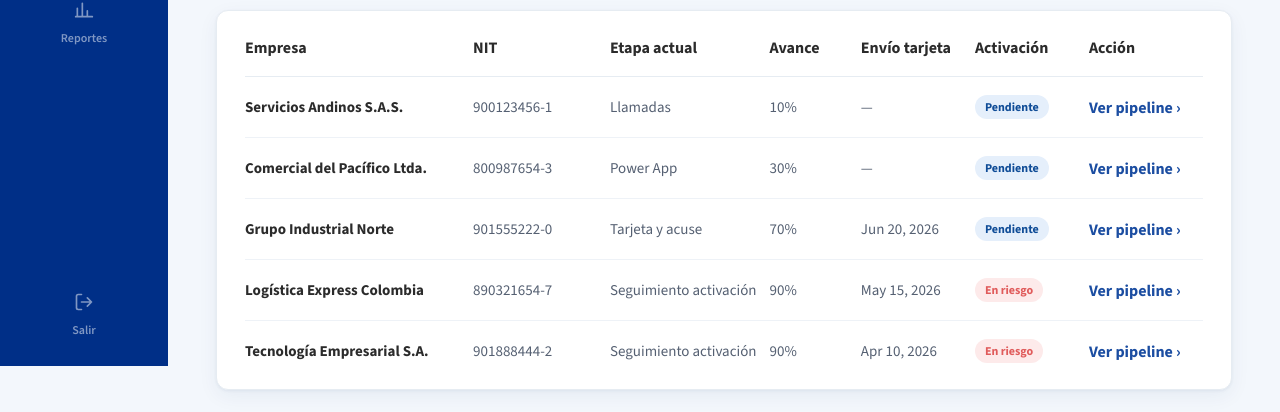
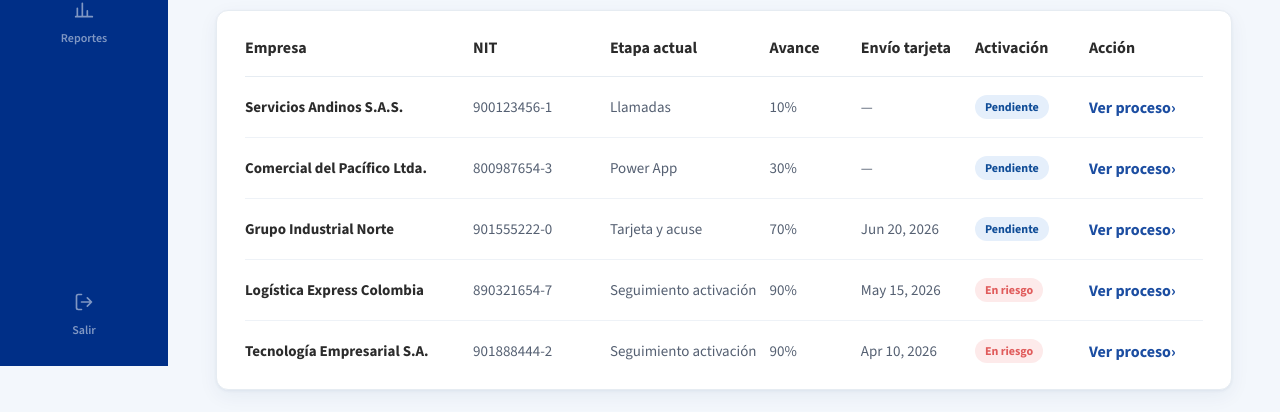
Before and after one commit to ThomasJuti/BancaEmpresasFrontend, an Angular app: page /portafolio in a window 1280 px wide. Shown: the part 434-846 px from the top of the page. Built offline with nearby package versions, Linux system fonts and the light colour scheme.

Commit message:
Modify: title edit

```diff
--- a/src/app/features/portfolio/components/portfolio-list-page/portfolio-list-page.component.html
+++ b/src/app/features/portfolio/components/portfolio-list-page/portfolio-list-page.component.html
@@ -104,7 +104,7 @@
       </span>
     </div>
     <div>
-      <a class="link-action" [routerLink]="['/portafolio', company.id]" (click)="$event.stopPropagation()">Ver pipeline ›</a>
+      <a class="link-action" [routerLink]="['/portafolio', company.id]" (click)="$event.stopPropagation()">Ver proceso›</a>
     </div>
   </div>
   }
```
